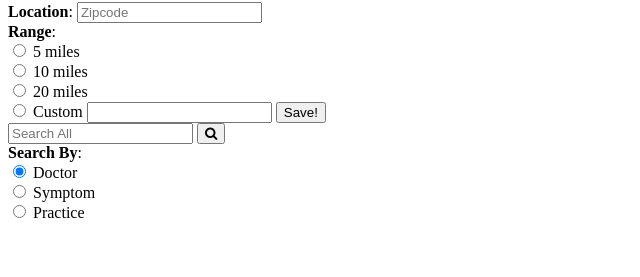
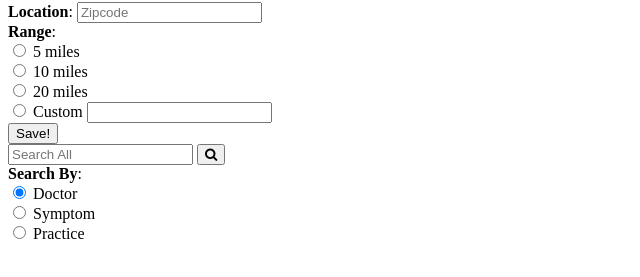
Before and after one commit to christinelfrank16/whats-up-doc, a website: page src/index.html in a window 1280 px wide. Shown: the part 93-370 px from the top of the page, without its empty margins (0-640 px from the left). Drawn offline with Linux system fonts and the light colour scheme.

Commit message:
Correct adv search button location. Style for better position in dropdown

```diff
--- a/src/index.html
+++ b/src/index.html
@@ -39,10 +39,10 @@
                 <input class="form-check-input" type="radio" name="range" id="range4" value="other">
                 Custom
                 <input class="form-check-input" type="text" id="customRange">
-                <button type="submit" class="btn btn-primary">Save!</button>
               </label>
             </div>
           </div>
+          <button id="saveSearchOptions" type="submit" class="btn btn-primary">Save!</button>
         </form>
       </div>
       <div class="row">
--- a/src/styles.css
+++ b/src/styles.css
@@ -16,9 +16,16 @@ body {
   display: none;
   border: 1px solid grey;
   padding: 15px;
+  background-color: #7EA5C0;
 }
 #location-group {
   margin-right: 15px;
+}
+
+#saveSearchOptions{
+  position: relative;
+  float: right;
+  bottom: 3.25em;
 }
 
 .navbar h2 {
```
